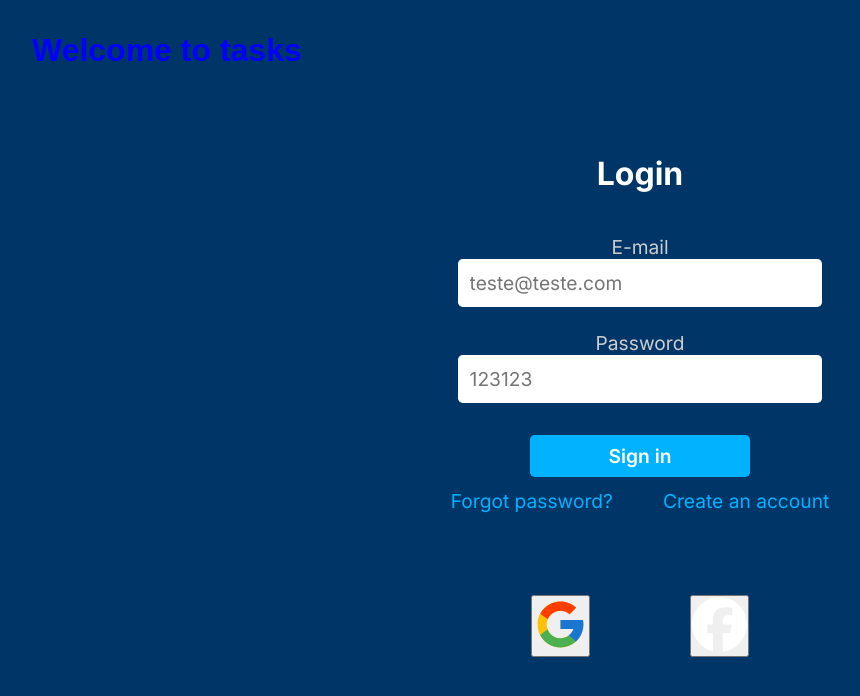
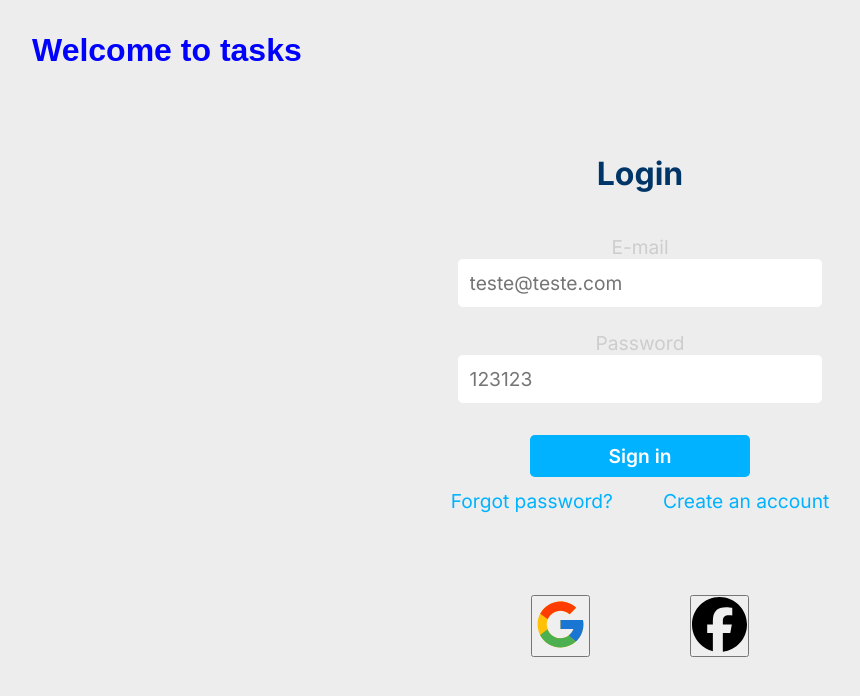
Before and after one commit to lz-junior/tasks, a React (Vite) app: page /login in a window 1280 px wide. Shown: the top 696 px of the page, without its empty margins (0-860 px from the left). Built offline with nearby package versions, Linux system fonts and the light colour scheme; a web font is replaced by a local one.

Commit message:
colors pages ok

```diff
--- a/src/index.css
+++ b/src/index.css
@@ -2,12 +2,12 @@
   padding: 0;
   margin: 0;
   box-sizing: border-box;
-  color: #fff;
+  color: #000000;
   font-family: "Inter", sans-serif;
 }
 
 body {
-  background-color: #003567;
+  background-color: #ededed;
   padding: 2rem;
 }
 
--- a/src/main.tsx
+++ b/src/main.tsx
@@ -4,8 +4,8 @@ import App from './App.tsx';
 import './index.css';
 import { createBrowserRouter, RouterProvider } from 'react-router-dom';
 // pages
-import Login from './pages/Login/login.tsx';
-import Home from './pages/Home/home.tsx';
+import Login from './pages/Login/index.tsx';
+import Home from './pages/Home/index.tsx';
 
 
 const router = createBrowserRouter([
--- a/src/pages/Home/home.tsx
+++ b/src/pages/Home/index.tsx
@@ -1,4 +1,5 @@
 import Header from '../../components/Header';
+import './home.css';
 
 
 const Home = ()=> {
--- a/src/pages/Login/login.tsx
+++ b/src/pages/Login/index.tsx
@@ -14,8 +14,6 @@ const Login = ()=> {
 
   function handleLogin(e: any) {
     e.preventDefault();
-
-    !email || !password ? alert("Preenchas os campos") : alert("OKOKOK")
 
     if (email !== 'teste@teste.com' && password !== '123123' ) {
       alert("e-mail e/ou senha inválido")
--- a/src/pages/Login/login.css
+++ b/src/pages/Login/login.css
@@ -10,6 +10,7 @@
 
 .title-login {
   font-family: "Koulen", sans-serif;
+  color: #003567;
 }
 
 .form {
@@ -22,11 +23,12 @@
 .form > h2 {
   margin-bottom: 42px;
   font-size: 2rem;
+  color: #003567;
 }
 
 .form > span {
+  font-size: 1.5rem;
   color: #cdcdcd;
-  font-size: 1.5rem;
 }
 
 .form > input {
```
Also changed, not shown: src/pages/Home/home.css (added).
